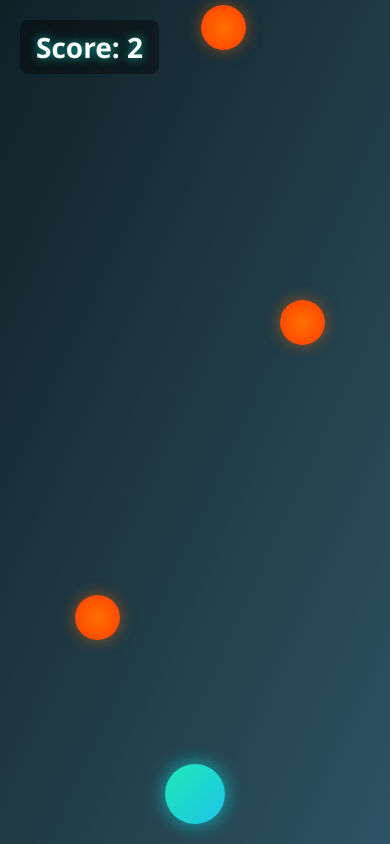
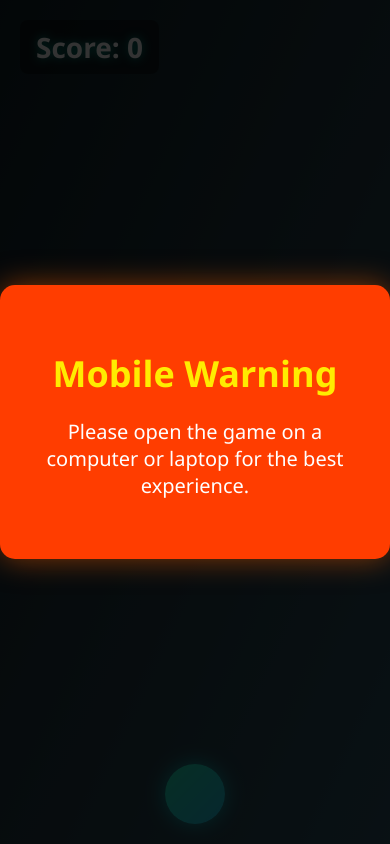
Before and after one commit to moh7med2002/gug_dodge, a plain HTML site: page index.html in a window 390 px wide. Drawn offline with Linux system fonts and the light colour scheme.

Commit message:
new version

```diff
--- a/index.html
+++ b/index.html
@@ -7,6 +7,15 @@
     <link rel="stylesheet" href="./main.css" />
   </head>
   <body>
+    <div id="mobileWarning">
+      <div id="warningMessage">
+        <h1>Mobile Warning</h1>
+        <p>
+          Please open the game on a computer or laptop for the best experience.
+        </p>
+      </div>
+    </div>
+
     <div id="gameArea">
       <div id="score">Score: 0</div>
       <div id="player"></div>
--- a/index.js
+++ b/index.js
@@ -5,19 +5,45 @@ const gameOverModal = document.getElementById("gameOverModal");
 const finalScoreText = document.getElementById("finalScore");
 const replayButton = document.getElementById("replayButton");
 const gameOverSound = document.getElementById("gameOverSound");
+const mobileWarning = document.getElementById("mobileWarning");
 
 let score = 0;
 let bugs = [];
 let gameRunning = true;
 
-function createBug() {
-  const bug = document.createElement("div");
-  bug.classList.add("bug");
-  bug.style.left = Math.random() * (window.innerWidth - 45) + "px";
-  gameArea.appendChild(bug);
-  bugs.push({ el: bug, top: 0 });
+// Function to detect if the screen size is mobile
+function isMobile() {
+  return window.innerWidth <= 768;
 }
 
+// Show or hide the mobile warning and stop the game if mobile
+function handleMobileWarning() {
+  if (isMobile()) {
+    mobileWarning.style.display = 'flex';
+    gameRunning = false; // Stop the game from running
+  } else {
+    mobileWarning.style.display = 'none';
+    gameRunning = true; // Allow the game to run
+    gameLoop(); // Start the game loop if it's not mobile
+  }
+}
+
+// Function to create a bug
+function createBug() {
+  const bug1 = document.createElement("div");
+  bug1.classList.add("bug");
+  bug1.style.left = Math.random() * (window.innerWidth - 45) + "px";
+  gameArea.appendChild(bug1);
+  bugs.push({ el: bug1, top: 0 });
+
+  const bug2 = document.createElement("div");
+  bug2.classList.add("bug");
+  bug2.style.left = Math.random() * (window.innerWidth - 45) + "px";
+  gameArea.appendChild(bug2);
+  bugs.push({ el: bug2, top: 0 });
+}
+
+// Update bugs' positions and check for collisions
 function updateBugs() {
   bugs.forEach((bug, index) => {
     bug.top += 5;
@@ -34,7 +60,7 @@ function updateBugs() {
       gameRunning = false;
       finalScoreText.textContent = `Your final score is ${score}`;
       gameOverModal.classList.add("show");
-      gameOver(); // Use this to play sound consistently
+      gameOver();
     }
 
     if (bug.top > window.innerHeight) {
@@ -46,15 +72,13 @@ function updateBugs() {
   });
 }
 
+// Play game over sound
 function gameOver() {
-    // Reset the audio to the start
-    gameOverSound.currentTime = 0;
+  gameOverSound.currentTime = 0;
+  gameOverSound.play();
+}
 
-    // Play the sound
-    gameOverSound.play();
-  }
-
-
+// Move player with arrow keys
 function movePlayer(e) {
   const left = player.offsetLeft;
   const step = 100;
@@ -65,13 +89,12 @@ function movePlayer(e) {
   }
 }
 
+// Reset the game to the initial state
 function resetGame() {
-  // Reset values
   score = 0;
   scoreDisplay.textContent = "Score: 0";
   gameRunning = true;
 
-  // Remove bugs
   bugs.forEach((bug) => {
     if (bug.el && gameArea.contains(bug.el)) {
       gameArea.removeChild(bug.el);
@@ -79,23 +102,25 @@ function resetGame() {
   });
   bugs = [];
 
-  // Hide modal
   gameOverModal.classList.remove("show");
-
-  // Reset player to center
   player.style.left = "50%";
 
-  // Restart game loop
   gameLoop();
 }
 
-window.addEventListener("keydown", movePlayer);
+// Listen for the replay button click
 replayButton.addEventListener("click", resetGame);
 
+// Check if the screen size is mobile on load and resize
+window.addEventListener("load", handleMobileWarning);
+window.addEventListener("resize", handleMobileWarning);
+
+// Start creating bugs at intervals (two bugs at once)
 setInterval(() => {
   if (gameRunning) createBug();
 }, 1000);
 
+// Main game loop
 function gameLoop() {
   if (gameRunning) {
     updateBugs();
@@ -103,4 +128,10 @@ function gameLoop() {
   }
 }
 
-gameLoop();
+// Start the game loop if it's not mobile
+if (!isMobile()) {
+  gameLoop();
+}
+
+// Listen for player movements
+window.addEventListener("keydown", movePlayer);
--- a/main.css
+++ b/main.css
@@ -94,3 +94,47 @@ body {
 #replayButton:hover {
   background: linear-gradient(135deg, #00e6ff, #0052ff);
 }
+
+/* Mobile warning styles */
+#mobileWarning {
+  position: absolute;
+  top: 0;
+  left: 0;
+  width: 100vw;
+  height: 100vh;
+  background: rgba(0, 0, 0, 0.8);
+  display: flex;
+  justify-content: center;
+  align-items: center;
+  z-index: 1000;
+}
+
+#warningMessage {
+  background-color: #ff3d00;
+  color: white;
+  padding: 40px;
+  border-radius: 15px;
+  text-align: center;
+  box-shadow: 0 0 30px rgba(255, 100, 0, 0.5);
+  animation: fadeIn 0.5s ease;
+}
+
+#warningMessage h1 {
+  font-size: 36px;
+  margin-bottom: 20px;
+  color: #ffec00;
+}
+
+#warningMessage p {
+  font-size: 20px;
+  margin-bottom: 20px;
+}
+
+@keyframes fadeIn {
+  0% {
+    opacity: 0;
+  }
+  100% {
+    opacity: 1;
+  }
+}
```
